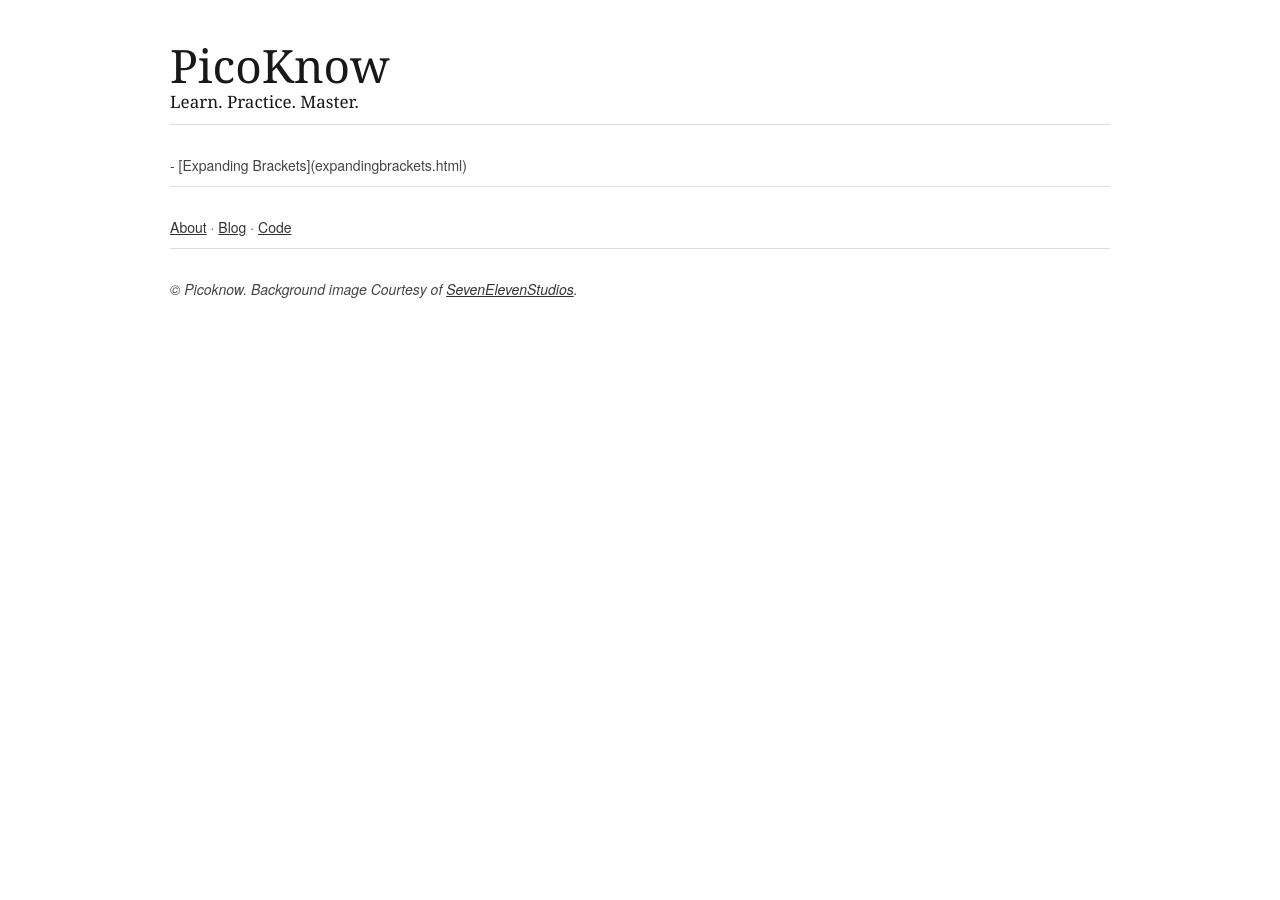
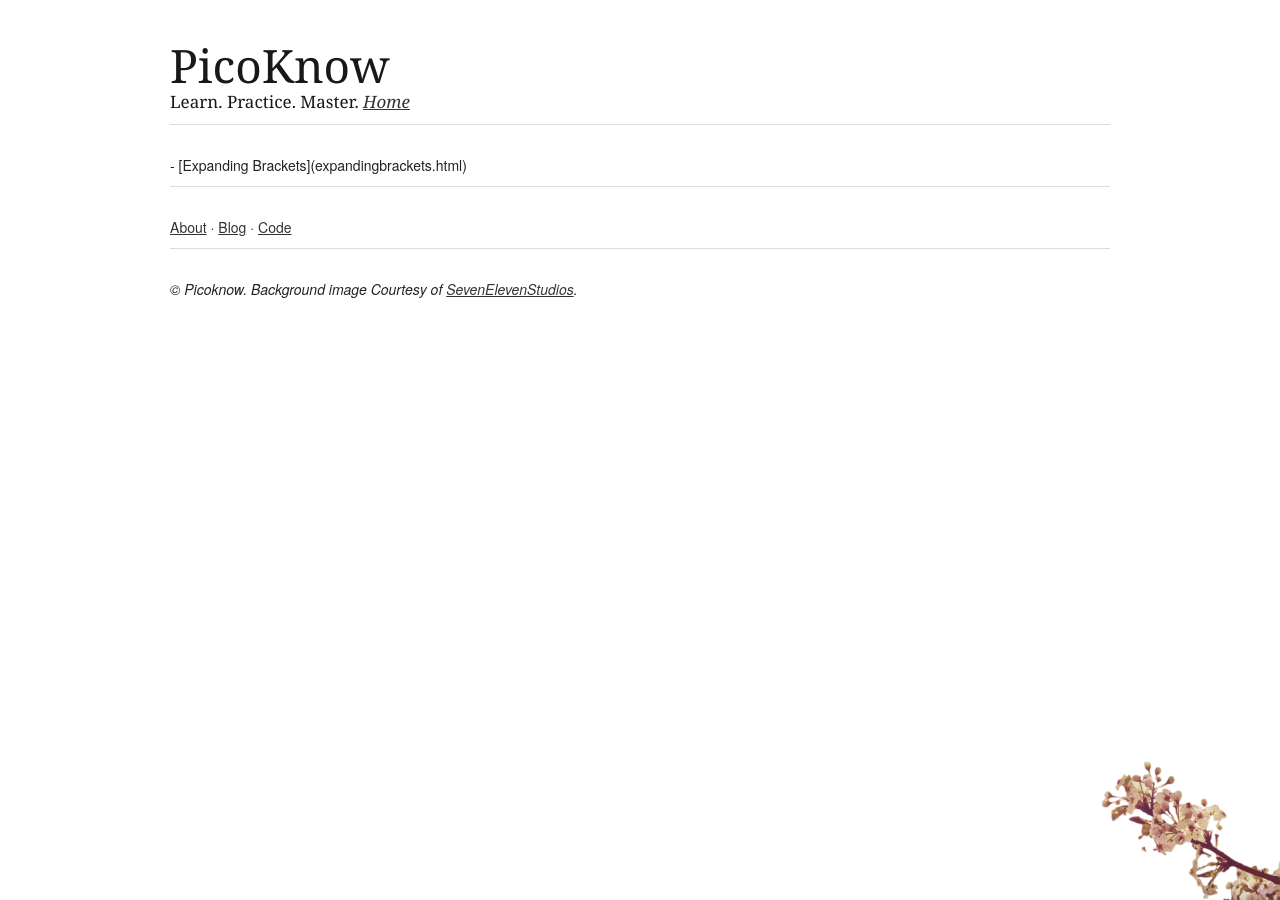
Before and after one commit to picoknow/picoknow.github.io, a Jekyll site: the page built from maths/index.md, in a window 1280 px wide. Built offline with Jekyll 4.4.1, drawn with Linux system fonts in a browser that asks for light colours.

Commit message:
Minor fixes

```diff
--- a/_layouts/default.html
+++ b/_layouts/default.html
@@ -25,6 +25,7 @@
 	<link rel="stylesheet" href="/assets/-default-2/base.css">
 	<link rel="stylesheet" href="/assets/-default-2/skeleton.css">
 	<link rel="stylesheet" href="/assets/-default-2/layout.css">
+	<link rel="stylesheet" href="/assets/-default-2/extra.css">
 
 	<!--[if lt IE 9]>
 		<script src="http://html5shim.googlecode.com/svn/trunk/html5.js"></script>
@@ -50,7 +51,7 @@
 	<div class="container">
 		<div class="sixteen columns">
 			<h1 class="remove-bottom" style="margin-top: 40px">PicoKnow</h1>
-			<h5>Learn. Practice. Master.</h5>
+			<h5>Learn. Practice. Master. <em><a href="/">Home</a></em></h5>
 			<hr />
 		</div>
 		<div class="two columns">
```
